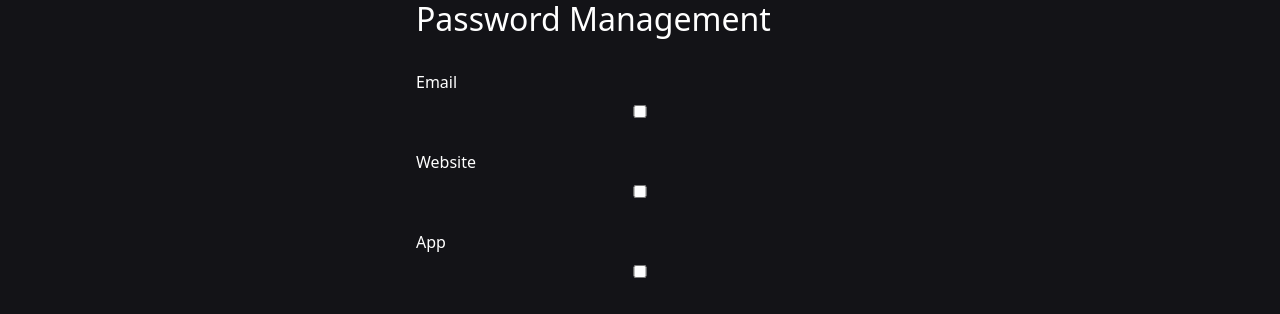
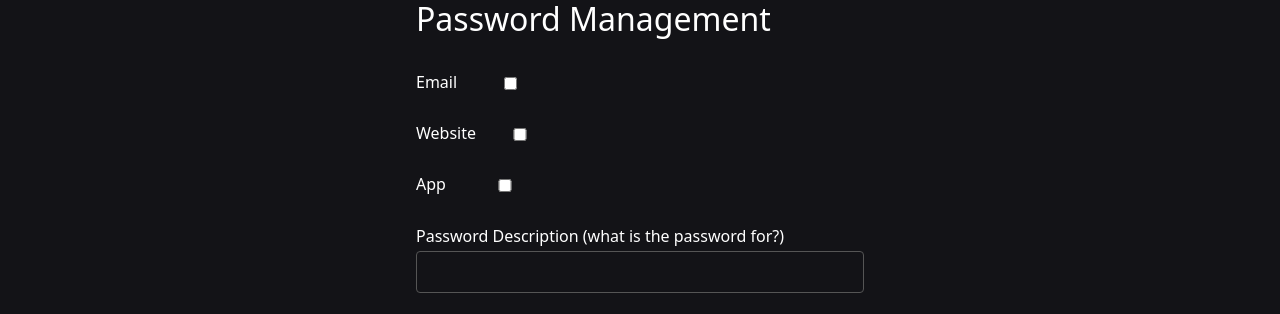
Before and after one commit to Najjad/YetiVault, a SvelteKit app: page /password in a window 1280 px wide. Shown: the part 141-455 px from the top of the page. Built offline with nearby package versions, Linux system fonts and the light colour scheme; no server answers.

Commit message:
Fix: less janky checkboxes (still jank)

```diff
--- a/src/routes/password/+page.svelte
+++ b/src/routes/password/+page.svelte
@@ -40,7 +40,13 @@
 
 <style>
     .checkbox-container {
-        text-align: left;
+        display: flex;
+        align-items: center;
+        vertical-align: middle;
+    }
+    .checkbox-container input[type="checkbox"] {
+        margin-right: 300px; /* Adjust this value as needed */
+        vertical-align: middle;
     }
 </style>
 
```
